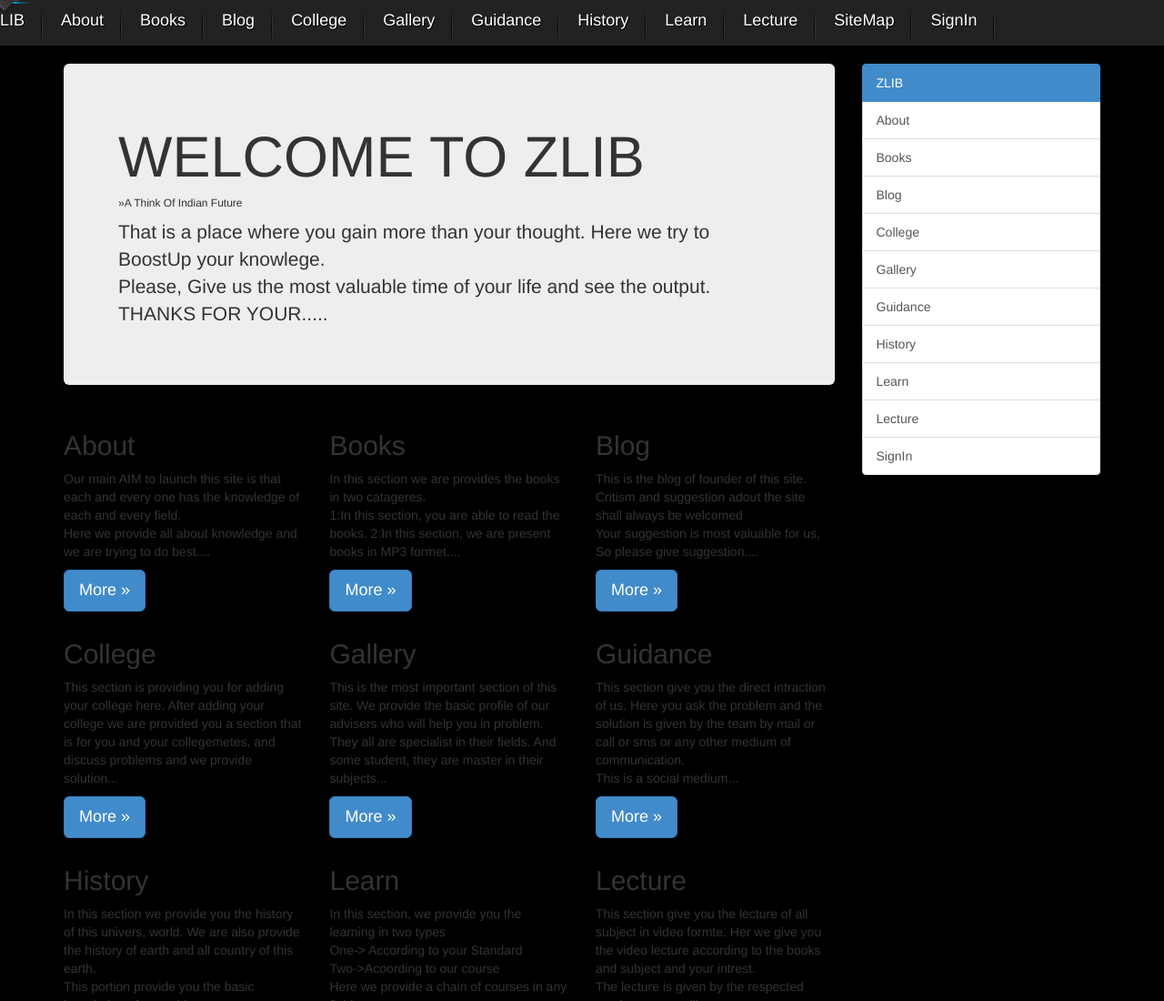
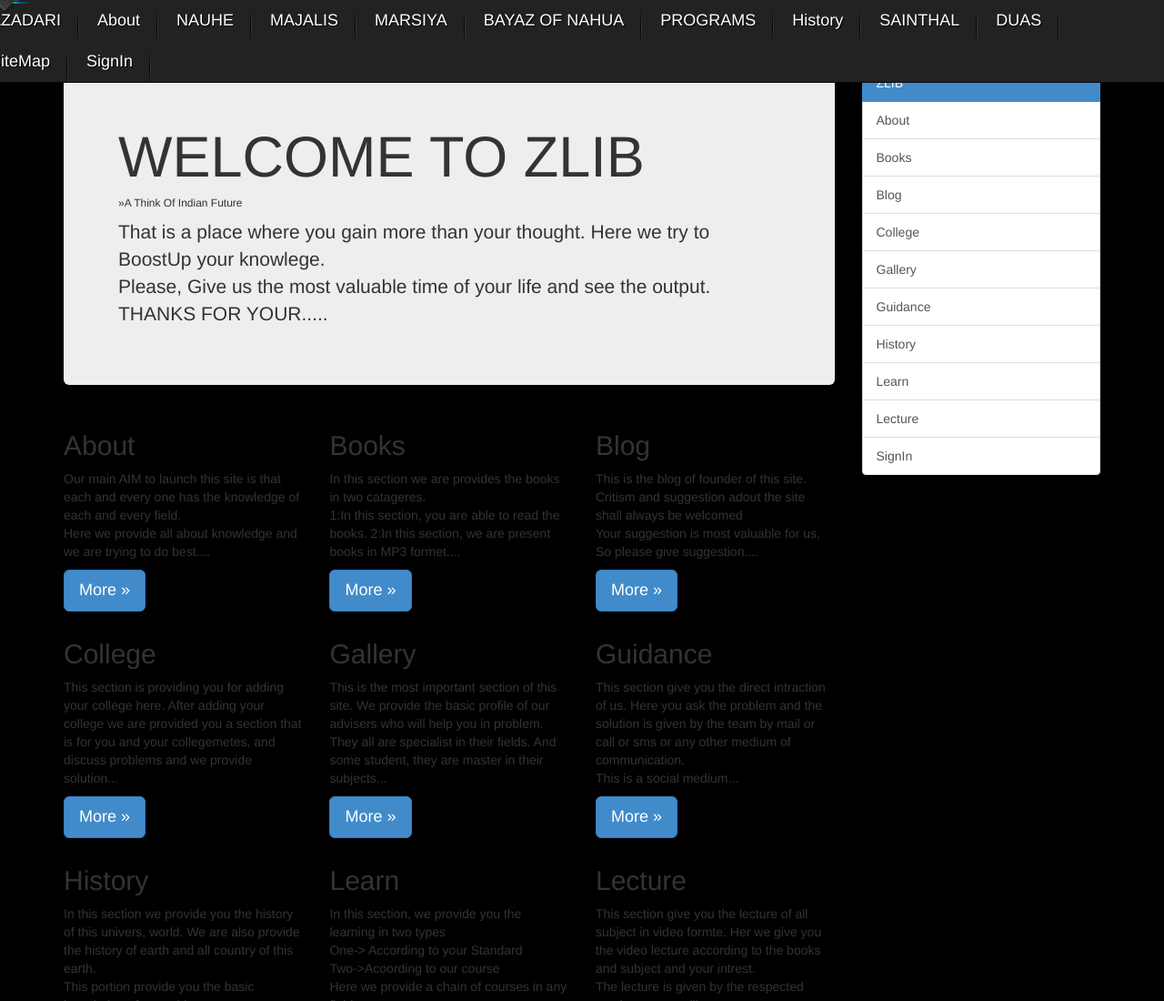
Before and after one commit to erasim/erasim.github.io, a plain HTML site: page index.html in a window 1280 px wide. Shown: the top 1100 px of the page at 91% size. Drawn offline with nearby package versions, Linux system fonts and the light colour scheme; a script that the page names is missing.

Commit message:
Update index.html

```diff
--- a/index.html
+++ b/index.html
@@ -7,7 +7,7 @@
 			<meta name="description" content="">
 			<meta name="author" content="">
 			<link rel="icon" href="../images/favicon.ico">
-			<title>ZLIB:HOME</title><!-- Bootstrap core CSS -->
+			<title>SHIAPOINT</title><!-- Bootstrap core CSS -->
 			<link href="boots/bootstrap.min.css" rel="stylesheet"><!-- Custom styles for this template -->
 			<link href="boots/offcanvas.css" rel="stylesheet">
 			<script src="http://static.dudamobile.com/DM_redirect.js" type="text/javascript"></script>
@@ -36,16 +36,16 @@
 						-->
 <!--links for top -->
 						<ul id="nav">
-							<li class="active"><a href="index.html">ZLIB</a></li>
+							<li class="active"><a href="index.html">AZADARI</a></li>
 							<li><a href="main/about.html">About</a></li>
-							<li><a href="main/book.html">Books</a></li>
-							<li><a href="main/blog.html">Blog</a></li>
-							<li><a href="main/college.html">College</a></li>
-							<li><a href="main/gallery.html">Gallery</a></li>
-							<li><a href="main/guidance.html">Guidance</a></li>
+							<li><a href="main/book.html">NAUHE</a></li>
+							<li><a href="main/blog.html">MAJALIS</a></li>
+							<li><a href="main/college.html">MARSIYA</a></li>
+							<li><a href="main/gallery.html">BAYAZ OF NAHUA</a></li>
+							<li><a href="main/guidance.html">PROGRAMS</a></li>
 							<li><a href="main/history.html">History</a></li>
-							<li><a href="main/learn.html">Learn</a></li>
-							<li><a href="main/lecture.html">Lecture</a></li>
+							<li><a href="main/learn.html">SAINTHAL</a></li>
+							<li><a href="main/lecture.html">DUAS</a></li>
 							<li><a href="main/map.html">SiteMap</a></li>
 							<li><a href="main/signin.html">SignIn</a></li>
 							<div id="lavalamp"></div>
```
